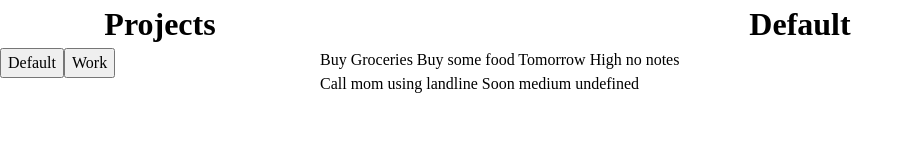
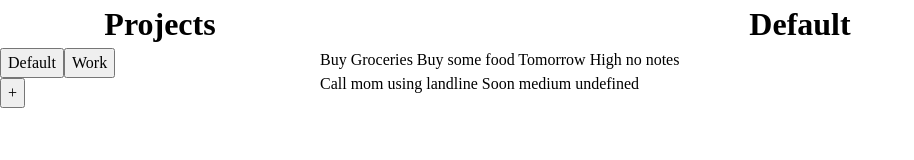
Before and after one commit to wvictor14/top-fsj-todolist, a website built with webpack: page src/template.html in a window 1280 px wide. Shown: the whole page, without its empty margins (0-914 px from the left). Built offline with nearby package versions, Linux system fonts and the light colour scheme.

Commit message:
add add button

```diff
--- a/src/template.html
+++ b/src/template.html
@@ -10,6 +10,7 @@
     <div class="sidebar">
       <h1>Projects</h1>
       <div class="projects"></div>
+      <button id='add_project' class="button">+</button>
     </div>
     <div class="content">
       <h1 id="content-title">Title</h1>
```
